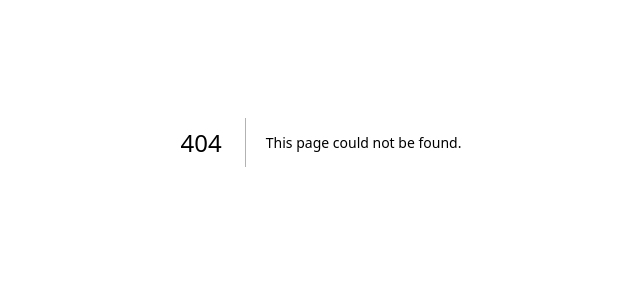
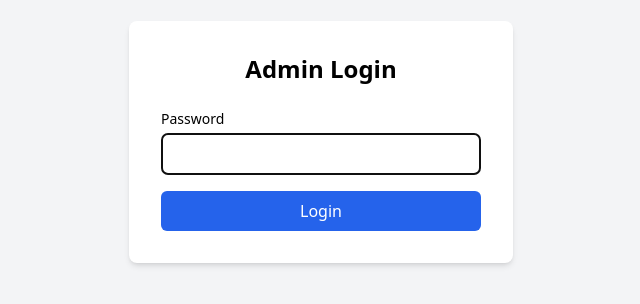
Before and after one commit to Argzf/Arcanum, a Next.js app: page /manage in a window 1280 px wide. Before the commit this address had no page. Shown: the part 258-562 px from the top of the page, without its empty margins (319-959 px from the left). Built offline with nearby package versions, Linux system fonts and the light colour scheme.

Commit message:
Create page.tsx

```diff
--- /dev/null
+++ b/src/app/manage/page.tsx
@@ -0,0 +1,55 @@
+'use client';
+
+import { useState } from 'react';
+import { useSearchParams, useRouter } from 'next/navigation';
+import { login } from './actions';
+
+export default function ManagePage() {
+  const searchParams = useSearchParams();
+  const router = useRouter();
+  const redirectTo = searchParams.get('from') || '/admin';
+  const [error, setError] = useState('');
+  const [loading, setLoading] = useState(false);
+
+  async function handleSubmit(e: React.FormEvent<HTMLFormElement>) {
+    e.preventDefault();
+    setError('');
+    setLoading(true);
+    const formData = new FormData(e.currentTarget);
+    const result = await login(formData, redirectTo);
+    if ('error' in result) {
+      setError(result.error);
+      setLoading(false);
+    } else if (result.redirect) {
+      router.push(result.redirect);
+    }
+  }
+
+  return (
+    <div className="min-h-screen flex items-center justify-center bg-gray-100">
+      <div className="bg-white p-8 rounded-lg shadow-md w-96">
+        <h1 className="text-2xl font-bold mb-6 text-center">Admin Login</h1>
+        <form onSubmit={handleSubmit}>
+          <div className="mb-4">
+            <label className="block text-sm font-medium mb-1">Password</label>
+            <input
+              type="password"
+              name="password"
+              className="w-full px-3 py-2 border rounded-md"
+              required
+              autoFocus
+            />
+          </div>
+          {error && <p className="text-red-500 text-sm mb-4">{error}</p>}
+          <button
+            type="submit"
+            disabled={loading}
+            className="w-full bg-blue-600 text-white py-2 rounded-md hover:bg-blue-700 disabled:opacity-50"
+          >
+            {loading ? 'Logging in...' : 'Login'}
+          </button>
+        </form>
+      </div>
+    </div>
+  );
+}
```
